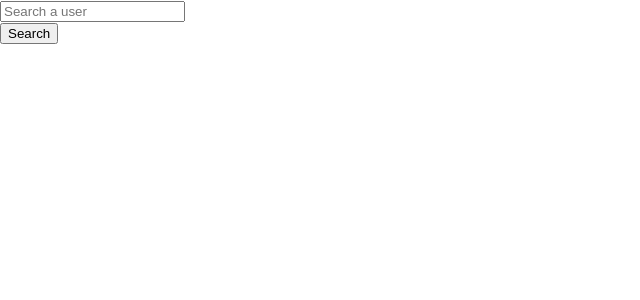
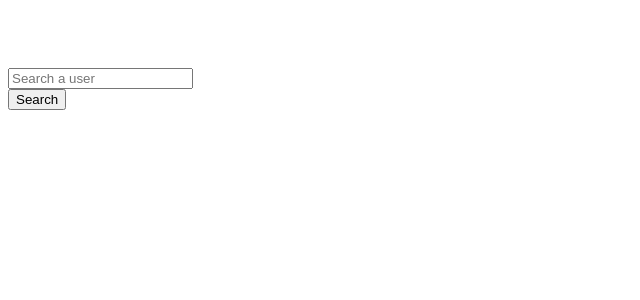
Before and after one commit to mharsani/github-app, a React (Create React App) app: page / in a window 1280 px wide. Shown: the top 300 px of the page, without its empty margins (0-640 px from the left). Built offline with nearby package versions, Linux system fonts and the light colour scheme; the HTML template or start-up script is replaced by a standard one.

Commit message:
feature: add new style

```diff
--- a/src/index.css
+++ /dev/null
@@ -1,19 +0,0 @@
-body {
-  margin: 0;
-  padding: 0;
-  font-family: -apple-system, BlinkMacSystemFont, "Segoe UI", "Roboto", "Oxygen",
-    "Ubuntu", "Cantarell", "Fira Sans", "Droid Sans", "Helvetica Neue",
-    sans-serif;
-  -webkit-font-smoothing: antialiased;
-  -moz-osx-font-smoothing: grayscale;
-  font-size: 16px;
-}
-
-code {
-  font-family: source-code-pro, Menlo, Monaco, Consolas, "Courier New",
-    monospace;
-}
-
-.container-card {
-  margin-top: 2em;
-}
--- a/src/index.js
+++ b/src/index.js
@@ -1,10 +1,18 @@
-import React from 'react';
+import React, { Fragment } from 'react';
 import ReactDOM from 'react-dom';
-import './index.css';
 import App from './view/App';
+import { ThemeProvider } from 'styled-components';
+import { theme, GlobalStyle } from './view/styled/Theme';
 import * as serviceWorker from './serviceWorker';
 
-ReactDOM.render(<App />, document.getElementById('root'));
+ReactDOM.render(
+    <ThemeProvider theme={theme}>
+        <Fragment>
+            <App />
+            <GlobalStyle />
+        </Fragment>
+    </ThemeProvider>,
+document.getElementById('root'));
 
 // If you want your app to work offline and load faster, you can change
 // unregister() to register() below. Note this comes with some pitfalls.
--- a/src/model/request/users.js
+++ b/src/model/request/users.js
@@ -4,8 +4,8 @@ import responseUsers from '../response/users';
 
 const requestEndpointGetUsers = async (users) => {
     const response = await serviceGet(
-        endpointGetUsers(users))
-        return responseUsers(response)
+    endpointGetUsers(users))
+    return responseUsers(response)
 }
 
 export default requestEndpointGetUsers;
--- a/src/view/App.js
+++ b/src/view/App.js
@@ -3,13 +3,16 @@ import React, { Component } from 'react';
 import requestEndpointGetUsers from '../model/request/users';
 import requestEndpointGetRepos from '../model/request/repos';
 import Search from '../view/search/Search';
+import { Row } from '../view/styled/Layout';
 import Cards from './card/Cards';
 import { Container } from 'react-bootstrap';
 
 class App extends Component {
   state = {
-    user:[],
-    repos:[],
+    user: [],
+    repos: {
+      data: []
+    },
     search: '',
     load: false,
     error: false
@@ -43,10 +46,12 @@ class App extends Component {
 
     return (
       <Container>
+        <Row>
           <Search
           handleSubmite={this.handleSubmite}  />
           <Cards user={user} repos={repos} />
           {error && 'porra erro'}
+        </Row>
       </Container>
     );
   }
--- a/src/view/card/Cards.js
+++ b/src/view/card/Cards.js
@@ -1,6 +1,11 @@
 
-import React, {Fragment} from 'react';
-import { Card, Badge, Col, Image } from 'react-bootstrap';
+import React, { Fragment } from 'react';
+import { Card, Badge, Col, Row } from 'react-bootstrap';
+import { ImageUser } from '../../view/styled/Layout';
+
+const isEmpty = (x) => (
+    x.length !== 0 ? true : false
+)
 
 const Cards = ({ user, repos }) => (
       <Fragment>
@@ -11,10 +16,38 @@ const Cards = ({ user, repos }) => (
             <Card.Header>{user.datetime}</Card.Header>
                 <Card.Body>
                 <Col xs={12}>
-                    <Image src={user.avatar_url} roundedCircle />
+                    <ImageUser src={user.avatar_url} roundedCircle />
                 </Col>
                 </Card.Body>
             </Card>
+            <Row>
+            {repos.data.map(({
+                    full_name,
+                    name,
+                    html_url,
+                    description,
+                    stargazers_count,
+                    watchers_count,
+                    language
+                }, index) => (
+                    isEmpty(repos) ?
+                     (<Fragment key={index}>
+                        <Col xs={4} className="container-card">
+                        <Card className="text-center">
+                        <Card.Header>{name}</Card.Header>
+                            <Card.Body>
+                            <Card.Title>{description}</Card.Title>
+                            <Card.Text>{full_name}</Card.Text>
+                            <Card.Text>{stargazers_count}</Card.Text>
+                            <Card.Text>{watchers_count}</Card.Text>
+                            <Card.Text>{language}</Card.Text>
+                            </Card.Body>
+                        </Card>
+                    </Col>
+                    </Fragment>) :
+                     <Fragment>Repositorio Vazio</Fragment>
+                 ))}
+                 </Row>
      </Fragment>
 );
 
--- /dev/null
+++ b/src/view/styled/Layout.js
@@ -0,0 +1,18 @@
+import styled from 'styled-components';
+import { Image } from 'react-bootstrap';
+
+const Wrapper = styled.div`
+  height: 100%;
+`;
+
+const Row = styled.div`
+  padding: 3.75em 0;
+`;
+
+const ImageUser = styled(Image)`
+  padding: 1em 0;
+  max-width: 20rem;
+`;
+
+
+export { Wrapper, Row, ImageUser };
--- /dev/null
+++ b/src/view/styled/Theme.js
@@ -0,0 +1,28 @@
+import { createGlobalStyle } from 'styled-components';
+
+const theme = {
+  breakpoints: [30, 36, 48, 62, 75, 100],
+  fontSizes: [0.75, 0.875, 1, 1.125, 1.5, 1.875],
+  colors: {
+    color01: '#F8F8F8',
+    color02: '#43425D',
+    color28: '#3CC480'
+  },
+  fontWeights: {},
+  lineHeights: {},
+  letterSpacings: {},
+  shadows: {},
+  borders: {},
+  radii: {},
+  opacity: {}
+};
+
+const GlobalStyle = createGlobalStyle`
+  html,
+  body {
+    font-size: 16px;
+    background-color: #fff;
+  }
+`;
+
+export { theme, GlobalStyle };
```
